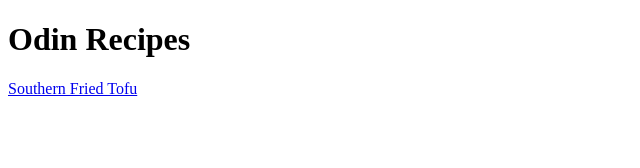
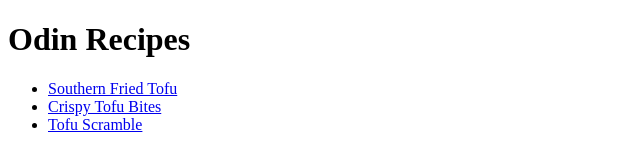
Before and after one commit to plebius-maximus/odin-recipes, a plain HTML site: page index.html in a window 1280 px wide. Shown: the whole page, without its empty margins (0-640 px from the left). Drawn offline with Linux system fonts and the light colour scheme.

Commit message:
Add links to all recipes

```diff
--- a/index.html
+++ b/index.html
@@ -7,9 +7,11 @@
 
     <body>
         <h1>Odin Recipes</h1>
-        <a href="recipes/southern_fried_tofu.html">Southern Fried Tofu</a>
+        <ul>
+            <li><a href="recipes/southern_fried_tofu.html">Southern Fried Tofu</a></li>
+            <li><a href="recipes/crispy_tofu_bites.html">Crispy Tofu Bites</a></li>
+            <li><a href="recipes/tofu_scramble.html">Tofu Scramble</a></li>
+        </ul>
     </body>
 
-
-
 </html>
```
